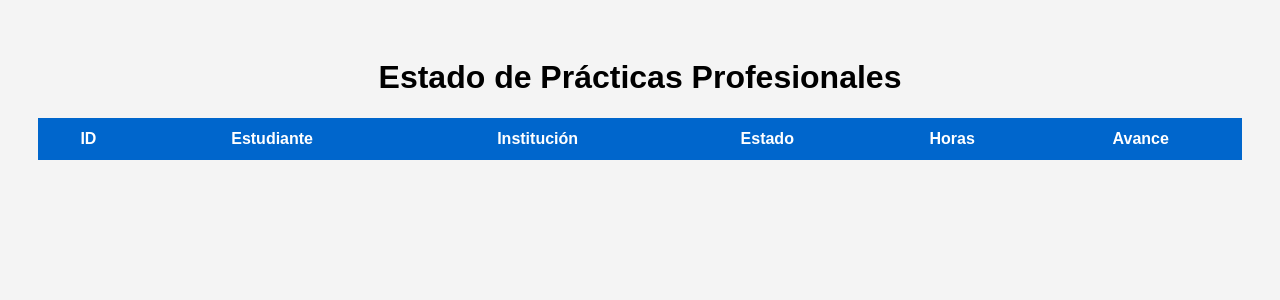
After one commit to 87iver/SGPP, a Flask app: page /practicas in a window 1280 px wide. The commit adds this page. Shown: the top 300 px of the page. Run offline with Flask 3, Linux system fonts and the light colour scheme; lists and menus that the app fills with data are empty.

Commit message:
Implementacion de consultas de practicas y seguimiento

```diff
--- a/app/routes/auth.py
+++ b/app/routes/auth.py
@@ -1,7 +1,8 @@
+#auth.py
 from flask import Blueprint, render_template
 
 auth_bp = Blueprint('auth', __name__)
 
 @auth_bp.route('/login')
 def login():
-    return render_templates('login.html')
+    return render_template('login.html')
--- a/app/routes/estudiante.py
+++ b/app/routes/estudiante.py
@@ -1,3 +1,4 @@
+#estudiante.py
 from flask import Blueprint, jsonify
 from app.models import Estudiante
 
--- a/app/routes/practica.py
+++ b/app/routes/practica.py
@@ -0,0 +1,43 @@
+#practica.py
+from flask import Blueprint, jsonify
+from app.models import Practica
+from flask import render_template
+
+practica_bp = Blueprint('practica', __name__)
+
+@practica_bp.route('/practicas')
+def ver_practicas():
+
+    practicas = Practica.query.all()
+
+    return render_template(
+        'practicas.html',
+        practicas=practicas
+    )
+
+@practica_bp.route('/practicas', methods=['GET'])
+def listar_practicas():
+
+    practicas = Practica.query.all()
+
+    resultado = []
+
+    for p in practicas:
+
+        porcentaje = 0
+
+        if p.horas_requeridas:
+            porcentaje = (
+                p.horas_completadas /
+                p.horas_requeridas
+            ) * 100
+
+        resultado.append({
+            "id": p.id_practica,
+            "estudiante":
+                f"{p.estudiante.nombre} {p.estudiante.apellido}",
+            "estado": p.estado,
+            "avance": round(porcentaje, 2)
+        })
+
+    return jsonify(resultado)
--- a/app/static/footer.css
+++ b/app/static/footer.css
@@ -1,3 +1,4 @@
+
 footer {
     text-align: center;
     color: white;
--- /dev/null
+++ b/app/templates/practicas.html
@@ -0,0 +1,89 @@
+<!DOCTYPE html>
+<html lang="es">
+<head>
+    <meta charset="UTF-8">
+    <title>Prácticas Profesionales</title>
+
+    <style>
+        body{
+            font-family: Arial, sans-serif;
+            background:#f4f4f4;
+            padding:30px;
+        }
+
+        h1{
+            text-align:center;
+        }
+
+        table{
+            width:100%;
+            border-collapse: collapse;
+            background:white;
+        }
+
+        th{
+            background:#0066cc;
+            color:white;
+            padding:12px;
+        }
+
+        td{
+            padding:10px;
+            border:1px solid #ddd;
+            text-align:center;
+        }
+
+        tr:nth-child(even){
+            background:#f9f9f9;
+        }
+    </style>
+</head>
+<body>
+
+<h1>Estado de Prácticas Profesionales</h1>
+
+<table>
+    <thead>
+        <tr>
+            <th>ID</th>
+            <th>Estudiante</th>
+            <th>Institución</th>
+            <th>Estado</th>
+            <th>Horas</th>
+            <th>Avance</th>
+        </tr>
+    </thead>
+
+    <tbody>
+        {% for p in practicas %}
+        <tr>
+            <td>{{ p.id_practica }}</td>
+
+            <td>
+                {{ p.estudiante.nombre }}
+                {{ p.estudiante.apellido }}
+            </td>
+
+            <td>
+                {{ p.institucion.nombre }}
+            </td>
+
+            <td>
+                {{ p.estado }}
+            </td>
+
+            <td>
+                {{ p.horas_completadas }}/{{ p.horas_requeridas }}
+            </td>
+
+            <td>
+                {{ ((p.horas_completadas / p.horas_requeridas)*100)|round(2) }} %
+            </td>
+
+        </tr>
+        {% endfor %}
+    </tbody>
+</table>
+
+</body>
+</html>
```
Also changed, not shown: app/__init__.py (+8 -1 lines), app/models.py (+75 -0 lines), app/routes/seguimiento.py (added, +45 -0 lines), app/templates/seguimiento.html (added, +71 -0 lines).
